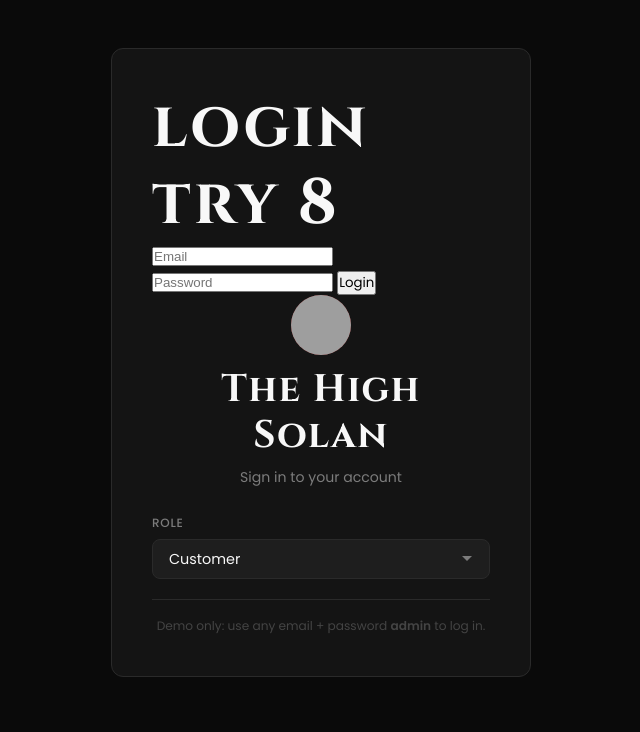
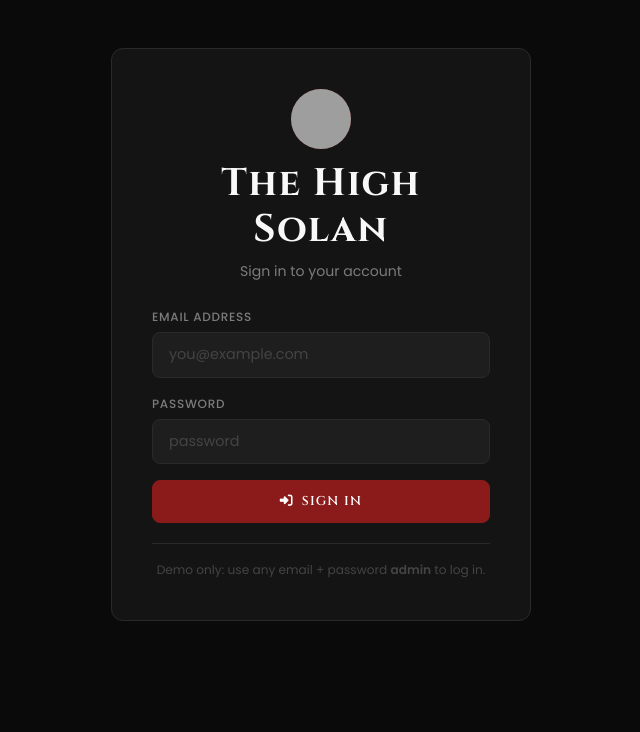
Before and after one commit to jamiedegans/website-The-High, a PHP site: page /login.php in a window 1280 px wide. Shown: the part 69-801 px from the top of the page, without its empty margins (319-959 px from the left). Run offline with PHP 8.4, Linux system fonts and the light colour scheme; grey boxes are pictures that could not be loaded.

Commit message:
Refactor UI: login, admin, footer, add image
Replace and improve several UI elements: add images/view3.png and update about.php to use it; change index.php to link to about.php instead of cart. Overhaul login.php markup — fix logo path and replace the old minimal form with a styled, accessible form layout. In admin.php remove the header include and surface a logout link inside the admin layout. In costums/footer.php comment out the cart link.

```diff
--- a/about.php
+++ b/about.php
@@ -71,7 +71,7 @@
                     <img src="images/view2.png" alt="Interior view 2" />
                 </div>
                 <div class="photo-card">
-                    <img src="img/interior-4.jpg" alt="Interior view 3" />
+                    <img src="images/view3.png" alt="Interior view 3" />
                 </div>
             </div>
 
--- a/admin.php
+++ b/admin.php
@@ -62,9 +62,7 @@ $menuItems = $statement->fetchAll();
 
 
     <!-- ===================== HEADER ===================== -->
-    <?php
-    include_once 'costums/header.php';
-    ?>
+
     <!-- ===================== MAIN ===================== -->
     <main class="site-main">
 
@@ -73,7 +71,7 @@ $menuItems = $statement->fetchAll();
             <p>Manage the menu — connect to database when ready</p>
         </div>
         <div class="inner" style="padding-bottom:4rem;">
-            <div class="admin-layout">
+            <div class="admin-layout"><a class="btn btn-outline" href="logout.php">logout</a>
 
                 <!-- LEFT: Add new item -->
                 <div class="admin-box">
--- a/costums/footer.php
+++ b/costums/footer.php
@@ -15,7 +15,7 @@
       <div class="footer-col">
         <h4>Account</h4>
         <a href="login.php">Login</a>
-        <a href="cart.php">My Cart</a>
+        <!-- <a href="cart.php">My Cart</a> -->
       </div>
       <div class="footer-col">
         <h4>Visit Us</h4>
--- a/index.php
+++ b/index.php
@@ -50,7 +50,7 @@ include_once 'database.php';
           <p class="hero-slogan">"The High because this always the hype"</p>
           <div class="hero-buttons">
             <a href="menu.php" class="btn btn-primary">View Menu</a>
-            <a href="cart.php" class="btn btn-outline">Order Now</a>
+            <a href="about.php" class="btn btn-outline">Learn More</a>
           </div>
         </div>
 
--- a/login.php
+++ b/login.php
@@ -76,20 +76,30 @@ if (isset($_POST['submit'])) {
         <div class="auth-wrapper">
             <div class="auth-card">
                 <div>
-                    <h1>login try 8</h1>
-
-                    <form action="login.php" method="post">
-                        <input type="email" name="email" placeholder="Email" required>
-                        <input type="password" name="password" placeholder="Password" required>
-                        <button type="submit" name="submit">Login</button>
-                    </form>
                     <!-- Logo + title -->
                     <div class="auth-header">
-                        <img src="images\logo.png" alt="The High Solan" class="auth-logo-img" />
+                        <img src="images/logo.png" alt="The High Solan" class="auth-logo-img" />
                         <h2>The High Solan</h2>
                         <p class="subtitle">Sign in to your account</p>
                     </div>
-                    <!-- Role selector — employee / owner get different redirects -->
+
+                    <form class="auth-form" action="login.php" method="post">
+                        <div class="form-group">
+                            <label class="form-label" for="email">Email address</label>
+                            <input class="form-input" type="email" id="email" name="email" placeholder="you@example.com"
+                                required />
+                        </div>
+                        <div class="form-group">
+                            <label class="form-label" for="password">Password</label>
+                            <input class="form-input" type="password" id="password" name="password"
+                                placeholder="password" required />
+                        </div>
+                        <button class="btn btn-primary btn-full" type="submit" name="submit">
+                            <i class="fa fa-sign-in-alt"></i> Sign In
+                        </button>
+
+                    </form>
+                    <!-- Role selector — employee / owner get different redirects
                     <div class="form-group">
                         <label class="form-label" for="role">Role</label>
                         <select id="role" class="form-input form-select">
@@ -97,7 +107,7 @@ if (isset($_POST['submit'])) {
                             <option value="employee">Employee</option>
                             <option value="owner">Owner / Admin</option>
                         </select>
-                    </div>
+                    </div> -->
 
 
                     </form>
```
Also changed, not shown: images/view3.png (added).
